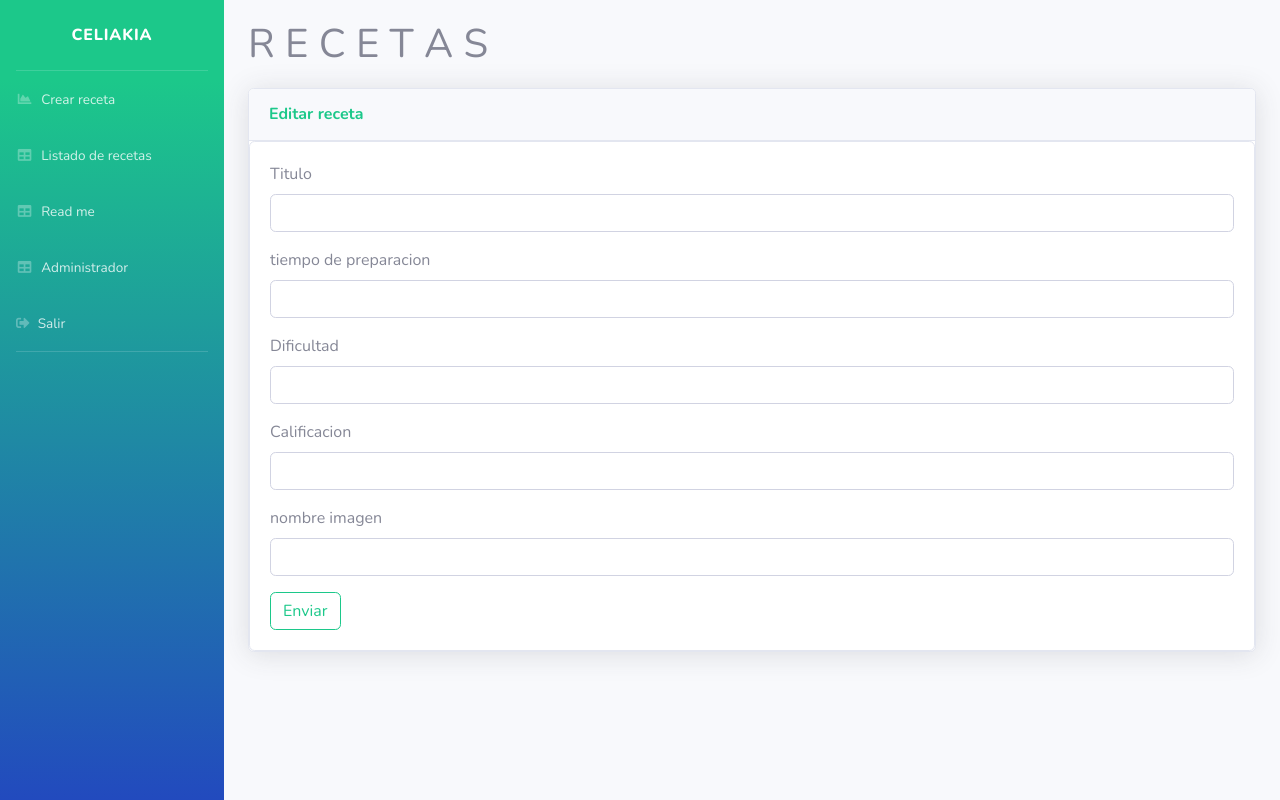
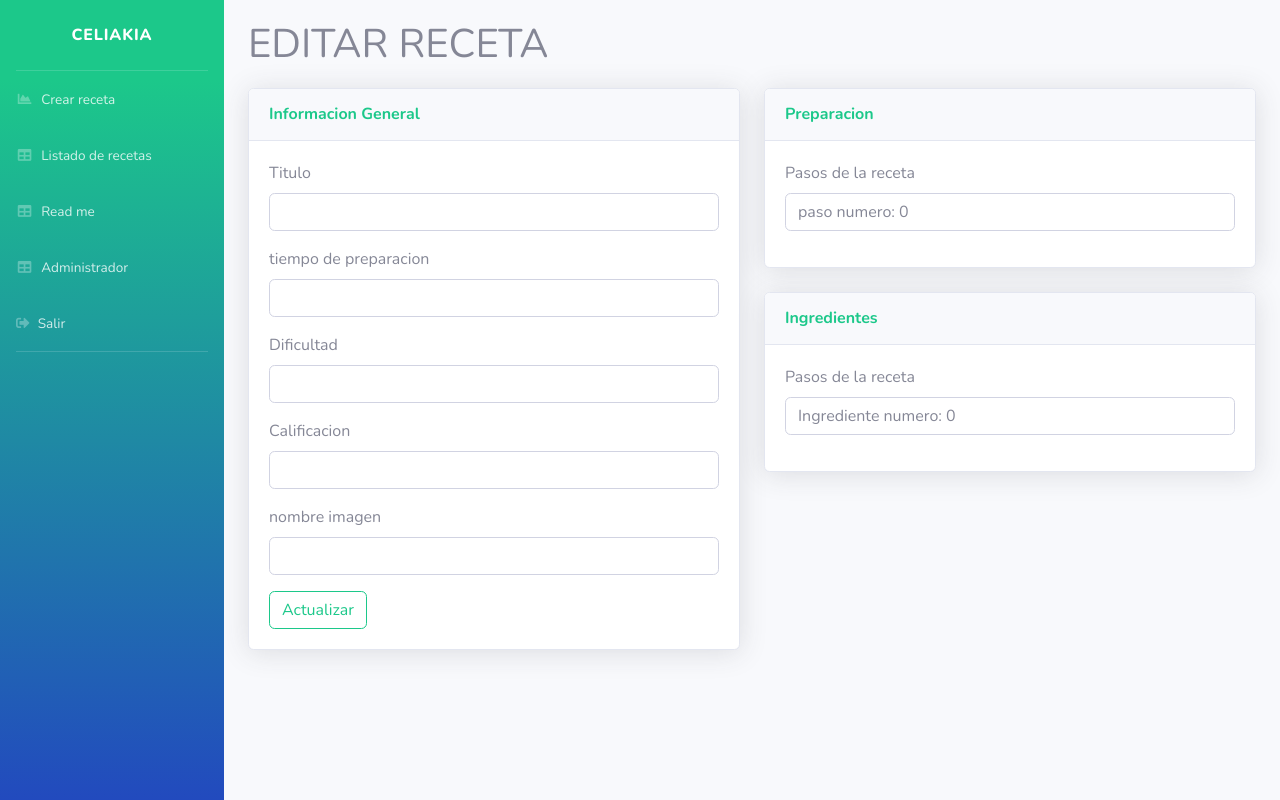
Before and after one commit to t35pas/celiakia20, a Flask app: template templates/editar_receta.html in a window 1280 px wide. Run offline with Flask 2, Linux system fonts and the light colour scheme; the template is opened without the code that fills it, so the values that code supplies are empty; parts of the project's set-up code (start-up, migrations or seed data) failed here and were passed over; some libraries are stand-ins or nearby versions.

Commit message:
front editar receta

```diff
--- a/templates/editar_receta.html
+++ b/templates/editar_receta.html
@@ -2,19 +2,23 @@
 
 {% block body %}
 
-  <!-- Content Wrapper -->
-    <div id="content-wrapper" class="d-flex flex-column">
-      <!-- Main Content -->
-      <div id="content">
-        <div class="container-fluid">
-          <!-- Page Heading -->
-          <h1 style="margin-top: 20px; margin-bottom: 20px;">R E C E T A S</h1>
-          <!-- DataTales Example -->
+<div id="content-wrapper" class="d-flex flex-column">
+
+  <div id="content">
+
+    <div class="container-fluid">
+      <h1 style="margin-top: 20px; margin-bottom: 20px;">EDITAR RECETA</h1>
+      <div class="row">
+
+        <div class="col-lg-6">
+
           <div class="card shadow mb-4">
+
             <div class="card-header py-3">
-              <h6 class="m-0 font-weight-bold text-primary">Editar receta</h6>
+              <h6 class="m-0 font-weight-bold text-primary">Informacion General</h6>
             </div>
-            <div class="card card-body">
+
+            <div class="card-body">
               <form class="user" action="/actualizar/{{receta.id}}" method="POST">
                 <div class="form-group">
                     <label>Titulo</label>
@@ -36,13 +40,58 @@
                     <label>nombre imagen</label>
                     <input class="form-control" type="text" name="nombre_imagen"  value={{receta.nombre_imagen}}>
                   </div>
-                  <button type="submit" class="btn btn-outline-success">Enviar</button>
+                  <button type="submit" class="btn btn-outline-success">Actualizar</button>
                 </form>
             </div>
+
           </div>
+
         </div>
+
+        <div class="col-lg-6">
+
+          <div class="card shadow mb-4">
+
+            <div class="card-header py-3 d-flex flex-row align-items-center justify-content-between">
+              <h6 class="m-0 font-weight-bold text-primary">Preparacion</h6>
+            </div>
+
+            <div class="card-body">
+              <div class="form-group">
+                <label>Pasos de la receta</label>
+                <input class="form-control" type="text" name="preparacion" placeholder="paso numero: 0">
+                <div id="preparacion" style="margin-top: 15px;"></div>
+              </div>
+            </div>
+
+          </div>
+
+          <div class="card shadow mb-4">
+
+            <div class="card-header py-3 d-flex flex-row align-items-center justify-content-between">
+              <h6 class="m-0 font-weight-bold text-primary">Ingredientes</h6>
+            </div>
+
+            <div class="card-body">
+              <div class="form-group">
+                <label>Pasos de la receta</label>
+                <input class="form-control" type="text" name="ingrediente" placeholder="Ingrediente numero: 0">
+                <div id="ingredientes" style="margin-top: 15px;"></div>
+              </div>
+            </div>
+
+          </div>
+
+        </div>
+
       </div>
+
     </div>
+
+  </div>
+
+</div>
+
 <!-- Bootstrap core JavaScript-->
 <script src="{{url_for('static', filename = 'vendor/jquery/jquery.min.js')}}"></script>
 <script src="{{url_for('static', filename = 'vendor/bootstrap/js/bootstrap.bundle.min.js')}}"></script>
```
